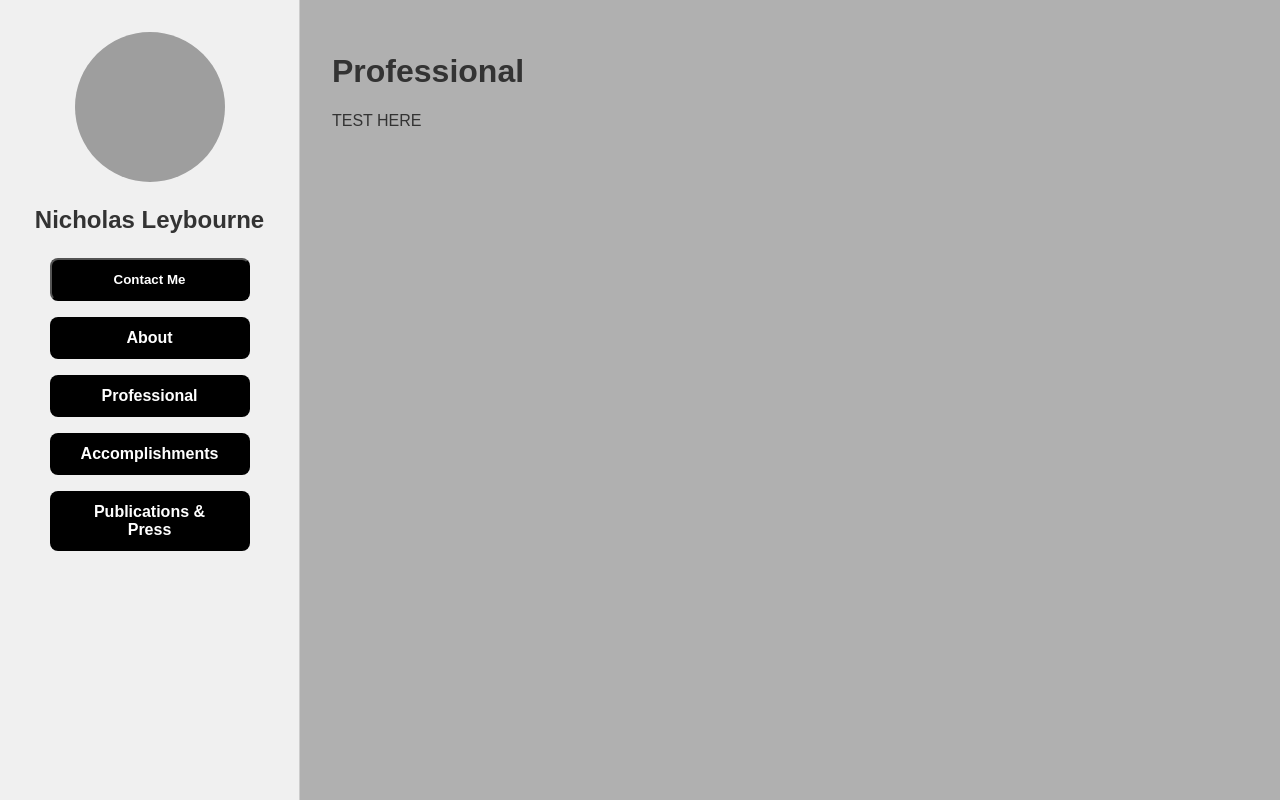
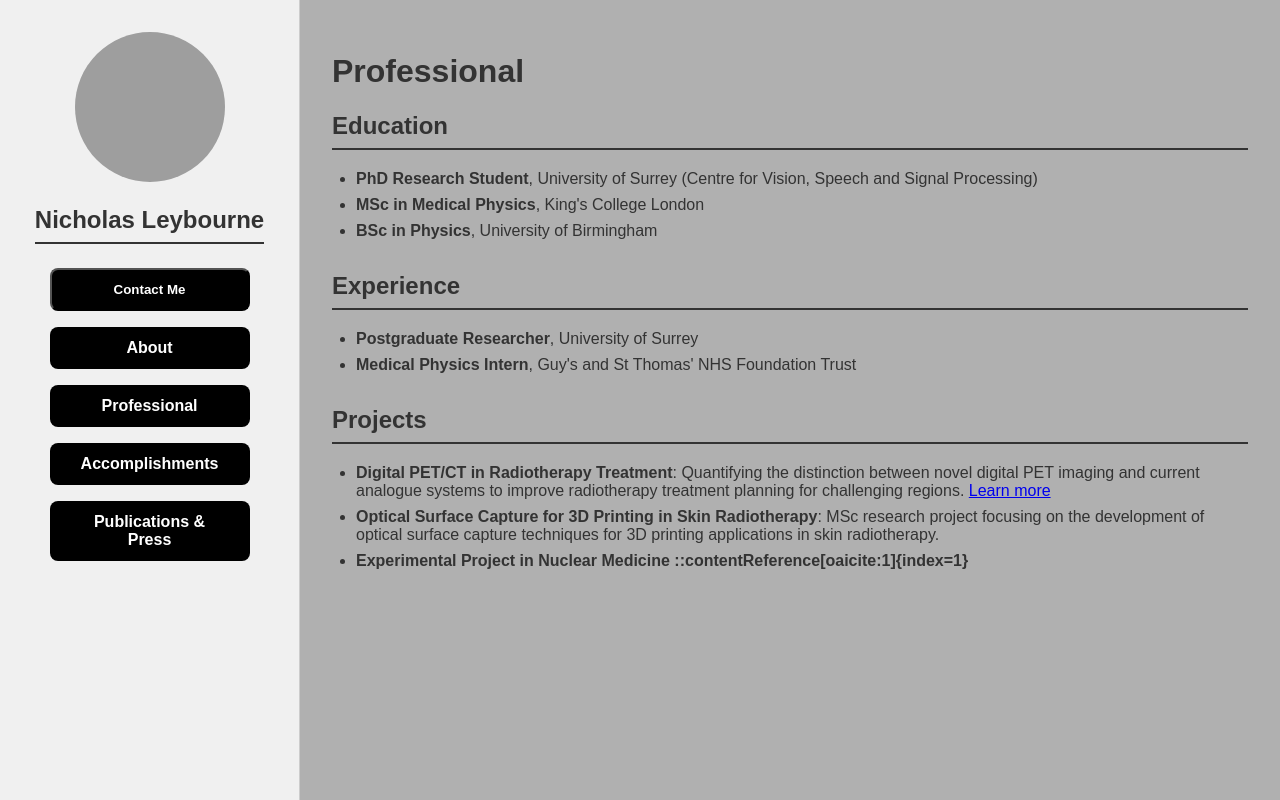
Before and after one commit to NickLeybourne/PersonalSite, a plain HTML site: page professional.html in a window 1280 px wide. Drawn offline with Linux system fonts and the light colour scheme; grey boxes are pictures that could not be loaded.

Commit message:
Update professional.html

```diff
--- a/professional.html
+++ b/professional.html
@@ -2,7 +2,7 @@
 <html lang="en">
 <head>
   <meta charset="UTF-8" />
-  <title>Nick Leybourne</title>
+  <title>Nicholas Leybourne</title>
   <link rel="stylesheet" href="https://cdnjs.cloudflare.com/ajax/libs/font-awesome/6.5.0/css/all.min.css">
   <style>
     * {
@@ -112,11 +112,29 @@
     .whatsapp-btn:hover {
       background-color: #333;
     }
+
+    section {
+      margin-bottom: 2rem;
+    }
+
+    h2 {
+      border-bottom: 2px solid #333;
+      padding-bottom: 0.5rem;
+    }
+
+    ul {
+      list-style-type: disc;
+      padding-left: 1.5rem;
+    }
+
+    li {
+      margin-bottom: 0.5rem;
+    }
   </style>
 </head>
 <body>
   <aside class="sidebar">
-    <img src="https://media.licdn.com/dms/image/v2/D4E03AQHowXXUTHgn6Q/profile-displayphoto-shrink_800_800/B4EZYPe1fpHkAc-/0/1744016464815?e=1750291200&v=beta&t=9OPSjSJXyoQqiN92-HN23PIzzcZK8sKl59xwlchT6UE" alt="Profile Picture" class="profile-pic" />
+    <img src="https://media.licdn.com/dms/image/D4E03AQHowXXUTHgn6Q/profile-displayphoto-shrink_800_800/0/1704016464815?e=1750291200&v=beta&t=9OPSjSJXyoQqiN92-HN23PIzzcZK8sKl59xwlchT6UE" alt="Profile Picture" class="profile-pic" />
     <h2>Nicholas Leybourne</h2>
 
     <button class="contact-btn" onclick="toggleDropdown()">Contact Me</button>
@@ -140,20 +158,28 @@
 
   <main class="content">
     <h1>Professional</h1>
-    <p>TEST HERE</p>
-  </main>
 
-  <script>
-    function toggleDropdown() {
-      const contactInfo = document.getElementById("contactInfo");
-      const isVisible = contactInfo.style.display === "block";
-      contactInfo.style.display = isVisible ? "none" : "block";
-    }
+    <section>
+      <h2>Education</h2>
+      <ul>
+        <li><strong>PhD Research Student</strong>, University of Surrey (Centre for Vision, Speech and Signal Processing)</li>
+        <li><strong>MSc in Medical Physics</strong>, King's College London</li>
+        <li><strong>BSc in Physics</strong>, University of Birmingham</li>
+      </ul>
+    </section>
 
-    // Ensure dropdown is hidden on page load
-    window.addEventListener('DOMContentLoaded', () => {
-      document.getElementById("contactInfo").style.display = "none";
-    });
-  </script>
-</body>
-</html>
+    <section>
+      <h2>Experience</h2>
+      <ul>
+        <li><strong>Postgraduate Researcher</strong>, University of Surrey</li>
+        <li><strong>Medical Physics Intern</strong>, Guy's and St Thomas' NHS Foundation Trust</li>
+      </ul>
+    </section>
+
+    <section>
+      <h2>Projects</h2>
+      <ul>
+        <li><strong>Digital PET/CT in Radiotherapy Treatment</strong>: Quantifying the distinction between novel digital PET imaging and current analogue systems to improve radiotherapy treatment planning for challenging regions. <a href="https://www.surrey.ac.uk/people/nicholas-leybourne" target="_blank">Learn more</a></li>
+        <li><strong>Optical Surface Capture for 3D Printing in Skin Radiotherapy</strong>: MSc research project focusing on the development of optical surface capture techniques for 3D printing applications in skin radiotherapy.</li>
+        <li><strong>Experimental Project in Nuclear Medicine
+::contentReference[oaicite:1]{index=1}
```
